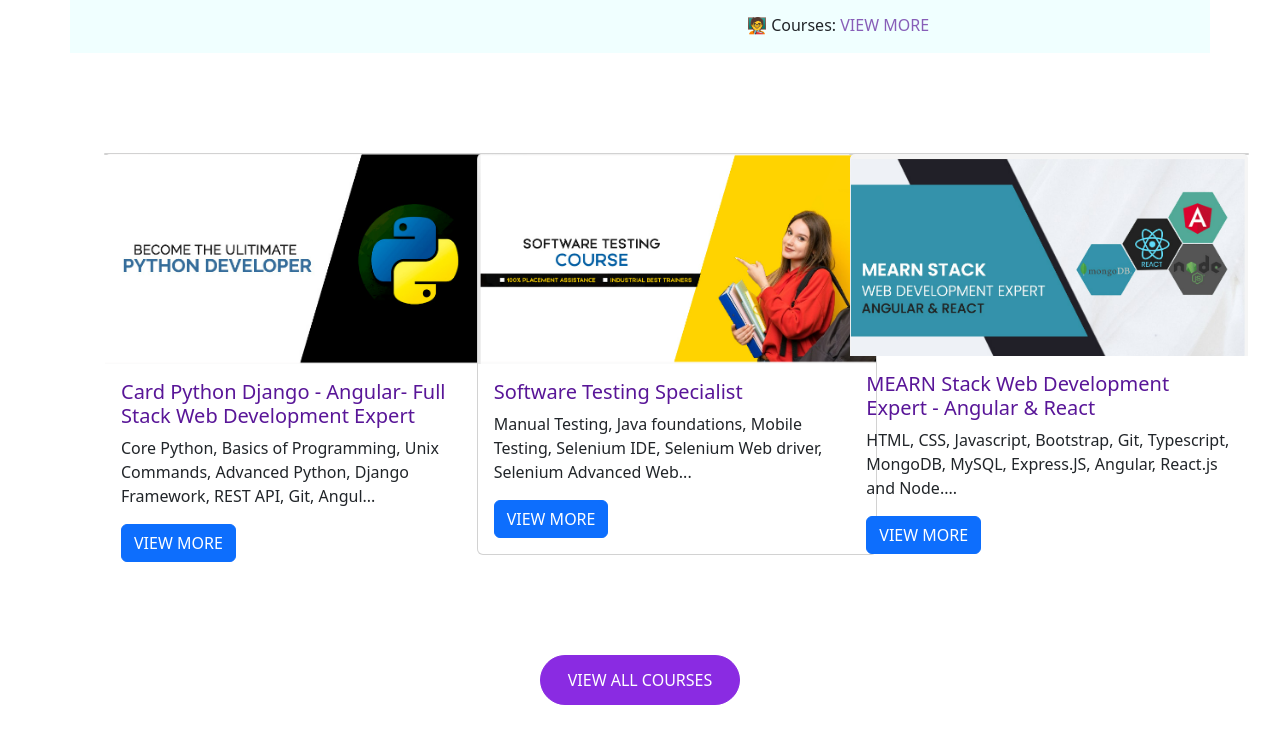
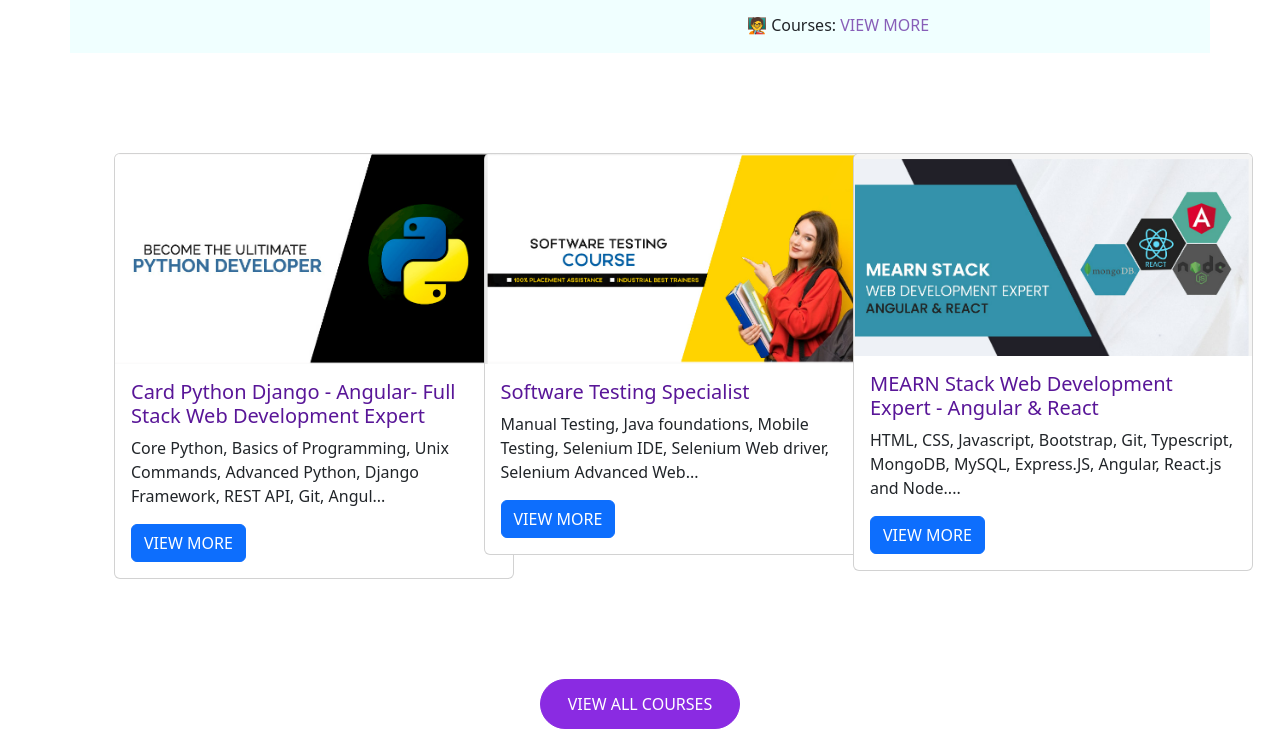
Before and after one commit to manesh97/project2, a plain HTML site: page index.html in a window 1280 px wide. Shown: the part 1889-2618 px from the top of the page. Before the commit the page ends 2594 px from the top, so only its background shows below. Drawn offline with nearby package versions, Linux system fonts and the light colour scheme.

Commit message:
initial commit

```diff
--- a/index.html
+++ b/index.html
@@ -228,8 +228,8 @@
   <div>
     <div class="w-400 container height-500px">
     <div class="row"style="margin-top: 100px;margin-left: 10px;">
-      <div class=" col-4">
-        <div class="card" style="width: 25rem;height: 2px;">
+      <div class="col-lg-3 col-md-4 col-sm-6">
+        <div class="card" style="width: 25rem;margin-left: 10px;">
           <img src="./images/Screenshot_20230202_115051.png" class="card-img-top" alt="...">
           <div class="card-body">
             <h5 class="card-title"style="color: rgb(89, 22, 152);">Card Python Django - Angular- Full Stack Web Development Expert</h5>
@@ -238,8 +238,8 @@
           </div>
         </div>
       </div>
-      <div class="col-4">
-        <div class="card" style="width: 25rem;">
+      <div class="col-lg-3 col-md-4 col-sm-6 ">
+        <div class="card" style="width: 25rem;margin-left: 100px;">
           <img src="./images/Screenshot_20230202_115107.png" class="card-img-top" alt="...">
           <div class="card-body">
             <h5 class="card-title"style="color: rgb(89, 22, 152);">Software Testing Specialist</h5>
@@ -248,8 +248,8 @@
           </div>
         </div>
       </div>
-      <div class="col-4">
-        <div class="card" style="width: 25rem;height: 2px;">
+      <div class="col-lg-3 col-md-4 col-sm-6 ">
+        <div class="card" style="width: 25rem;margin-left: 190px;">
           <img src="./images/Screenshot_20230202_115124.png" class="card-img-top" alt="...">
           <div class="card-body">
             <h5 class="card-title"style="color: rgb(89, 22, 152);">MEARN Stack Web Development Expert - Angular & React</h5>
```
